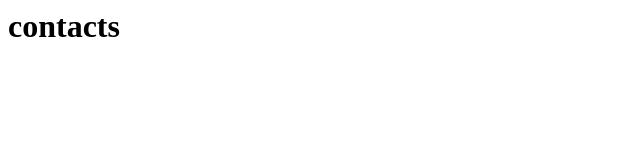
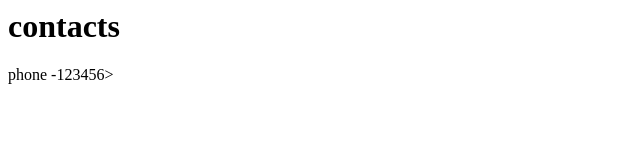
Before and after one commit to mrrgithub8/project1, a plain HTML site: page contact.html in a window 1280 px wide. Shown: the full height of the page, 0-640 px from the left. Drawn offline with Linux system fonts and the light colour scheme.

Commit message:
contact changes

```diff
--- a/contact.html
+++ b/contact.html
@@ -5,6 +5,7 @@
 
 <body>
 <h1> contacts</h1>
+<p>phone -123456></p>
 </body>
 
 </html>
```
